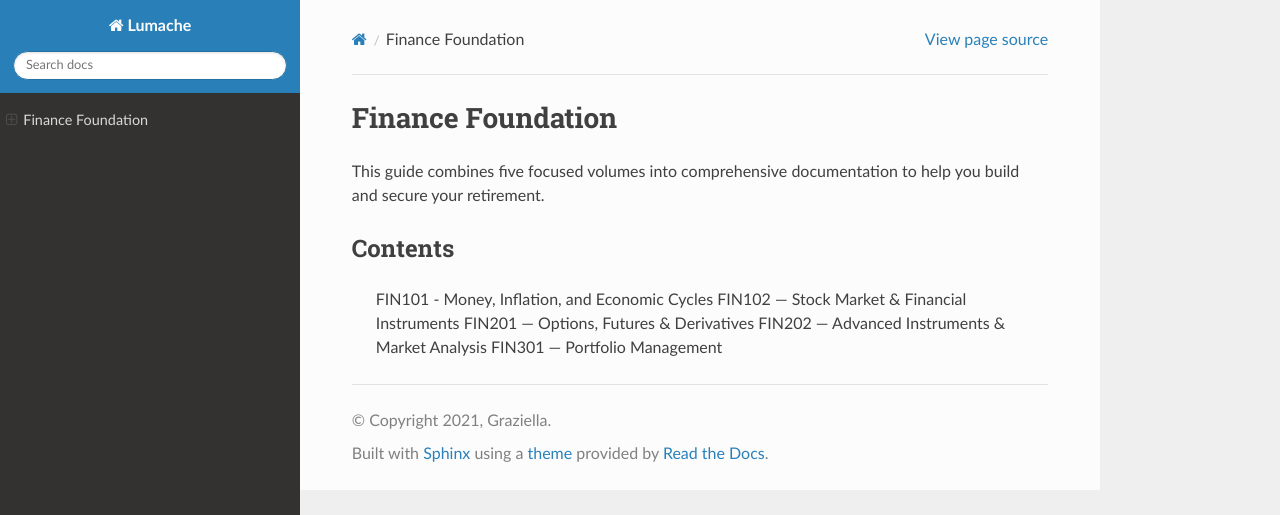
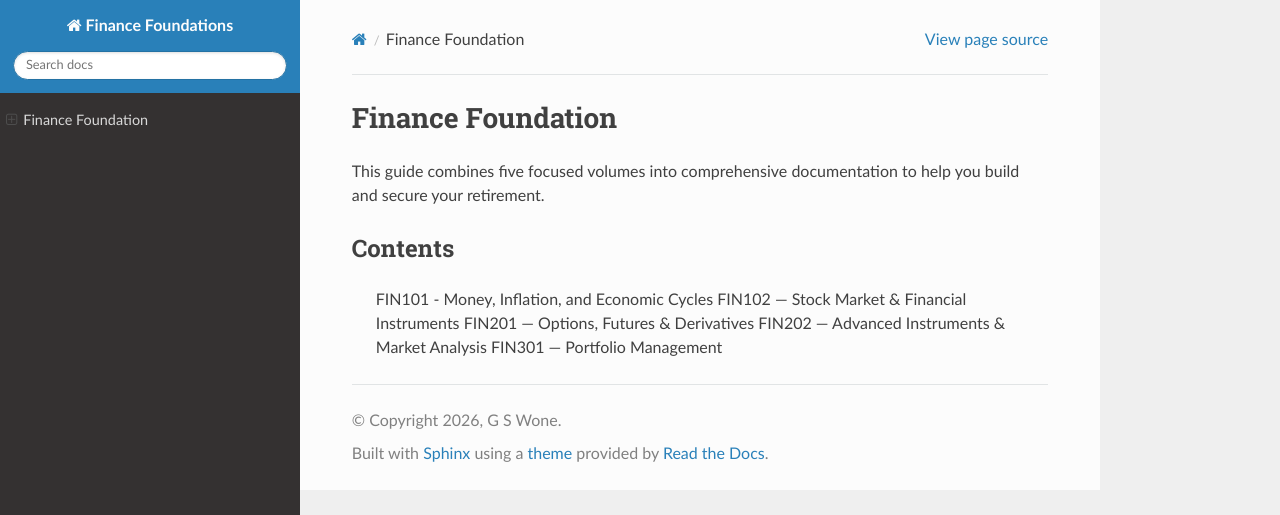
Before and after one commit to wganesh/docs.siqrs, a Sphinx documentation site: the page built from docs/source/index.rst, in a window 1280 px wide. Shown: the top 515 px of the page. Built offline with Sphinx 7.4.7 and the Read the Docs theme 3.1.0, drawn with Linux system fonts in a browser that asks for light colours.

Commit message:
updates to index.rst

```diff
--- a/docs/source/conf.py
+++ b/docs/source/conf.py
@@ -2,9 +2,9 @@
 
 # -- Project information
 
-project = 'Lumache'
-copyright = '2021, Graziella'
-author = 'Graziella'
+project = 'Finance Foundations'
+copyright = '2026, G S Wone'
+author = 'G S Wone'
 
 release = '0.1'
 version = '0.1.0'
```
